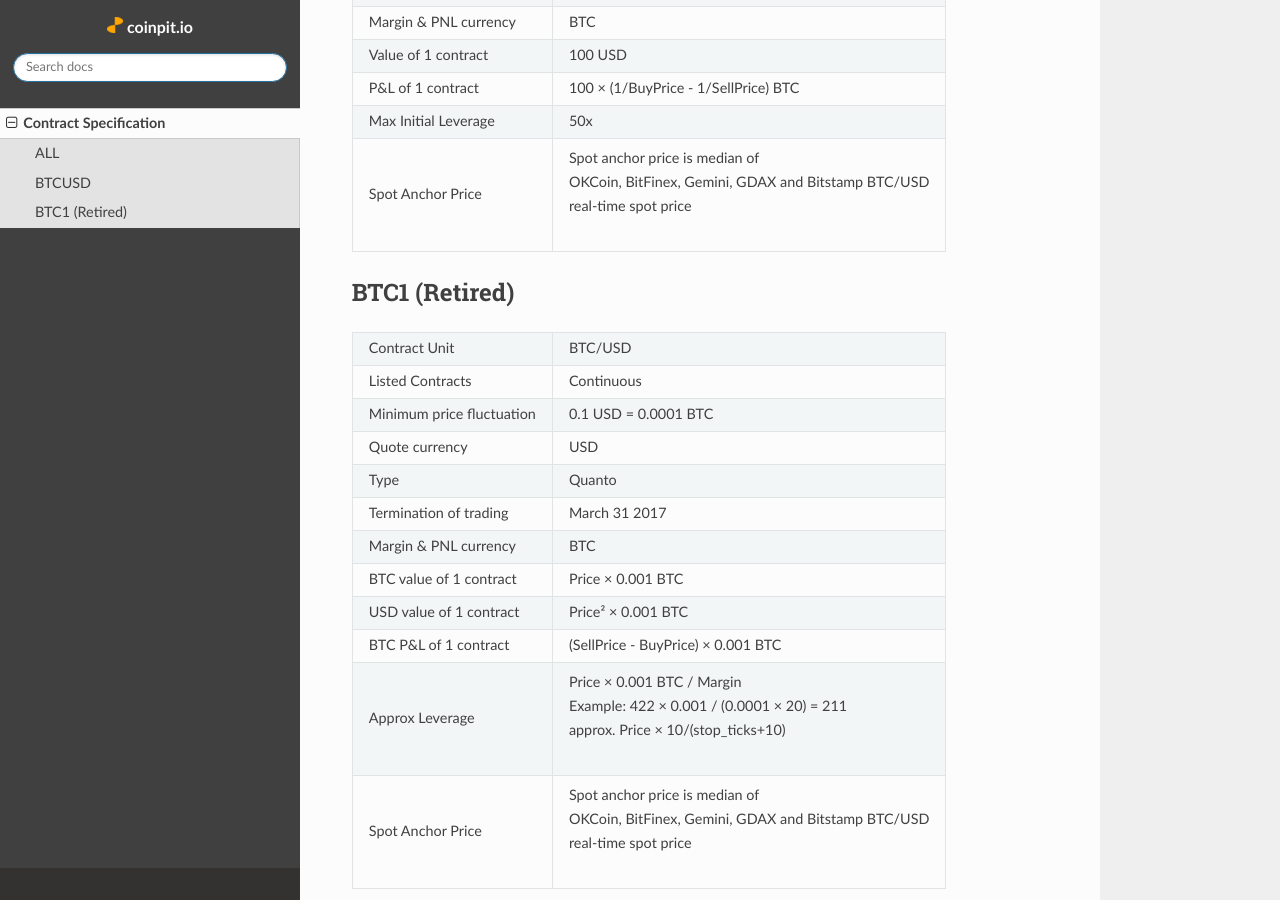
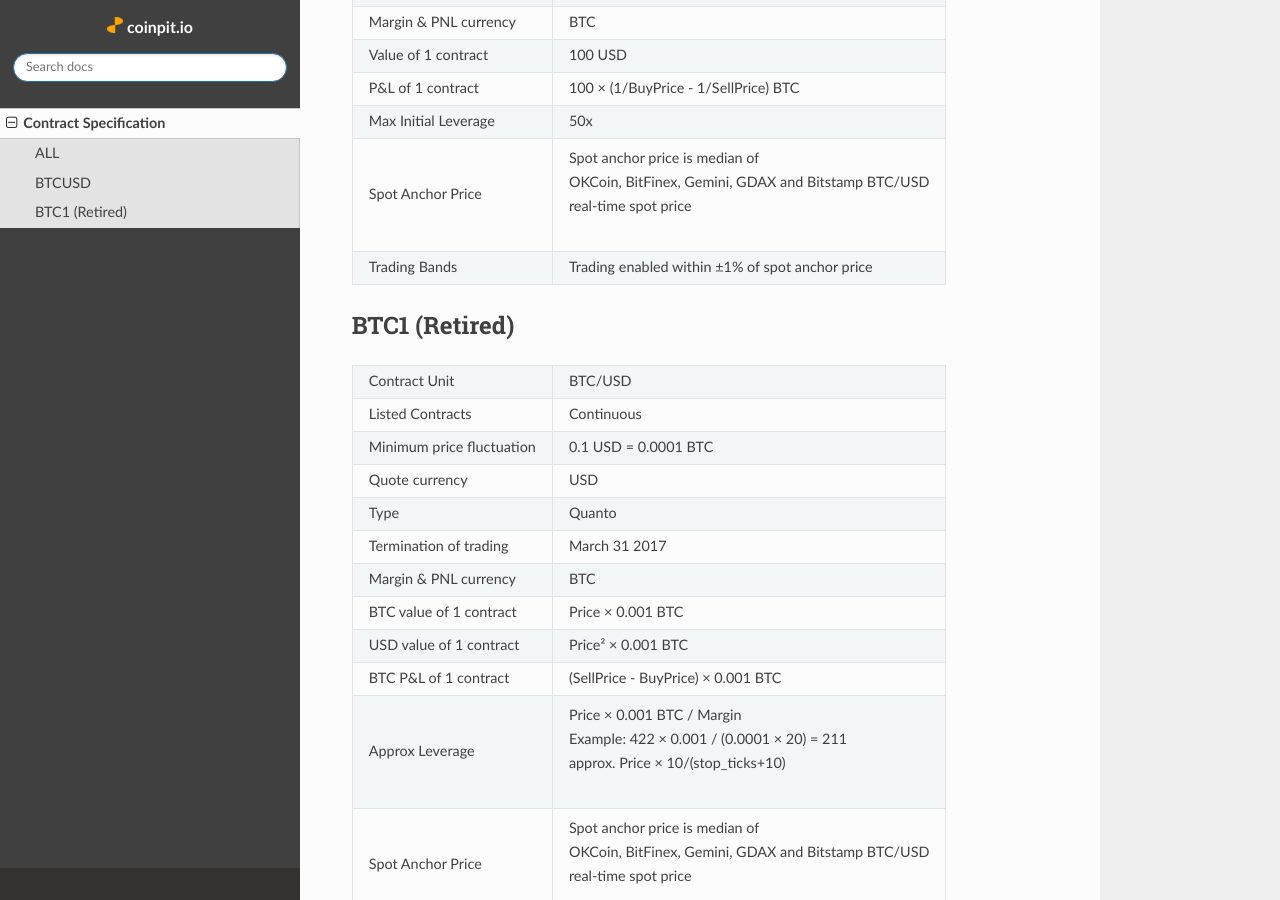
Before and after one commit to bharathrao/coinpitdocs, a Sphinx documentation site: the page built from docs/source/specs.rst, in a window 1280 px wide and 900 px high, scrolled down 689 px. Built offline with Sphinx 7.4.7 and the Read the Docs theme 2.0.0, drawn with Linux system fonts in a browser that asks for light colours; formulas are drawn with MathJax 3.

Commit message:
added trading band

```diff
--- a/docs/source/specs.rst
+++ b/docs/source/specs.rst
@@ -30,6 +30,7 @@ BTCUSD
     "Spot Anchor Price", "| Spot anchor price is median of
     | OKCoin, BitFinex, Gemini, GDAX and Bitstamp BTC/USD
     | real-time spot price"
+    "Trading Bands", "Trading enabled within ±1% of spot anchor price"
 
 BTC1 (Retired)
 --------------
```
